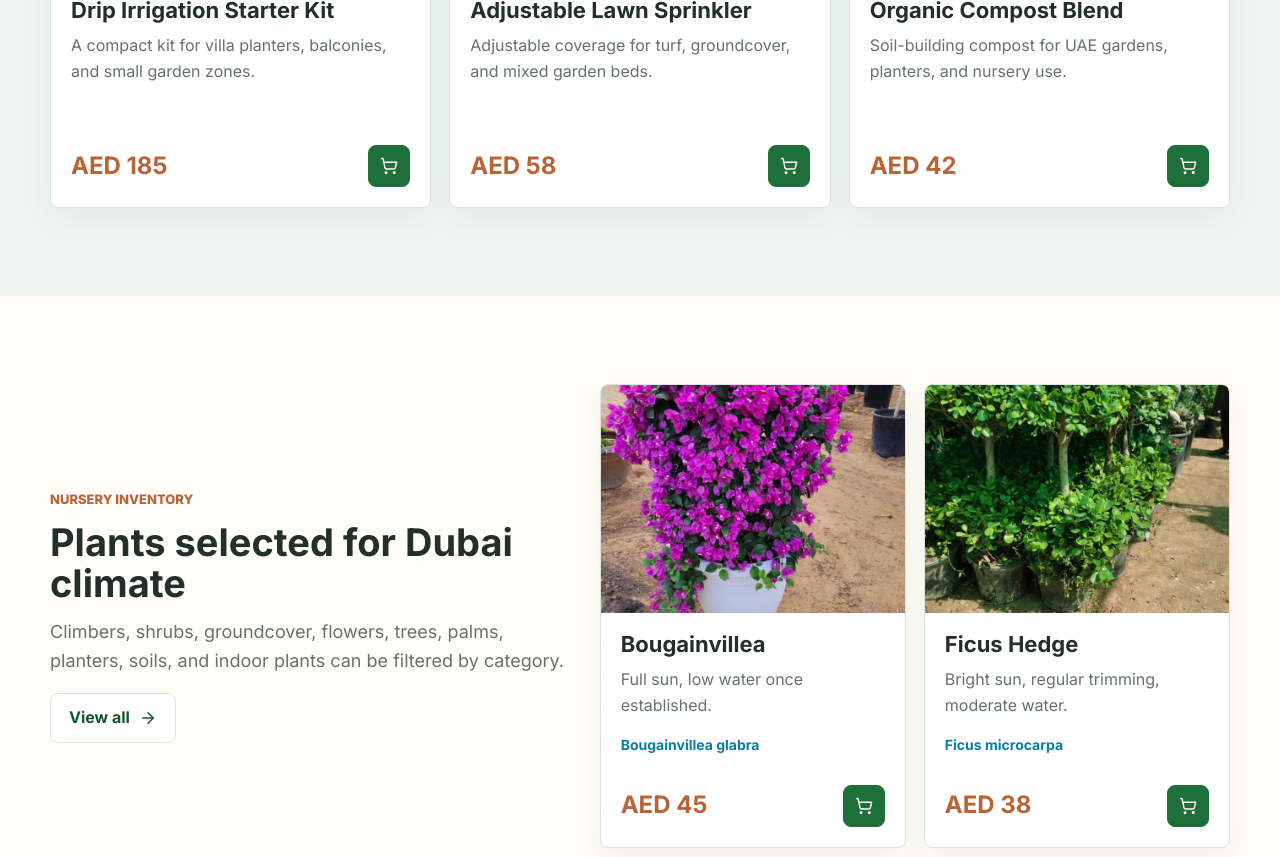
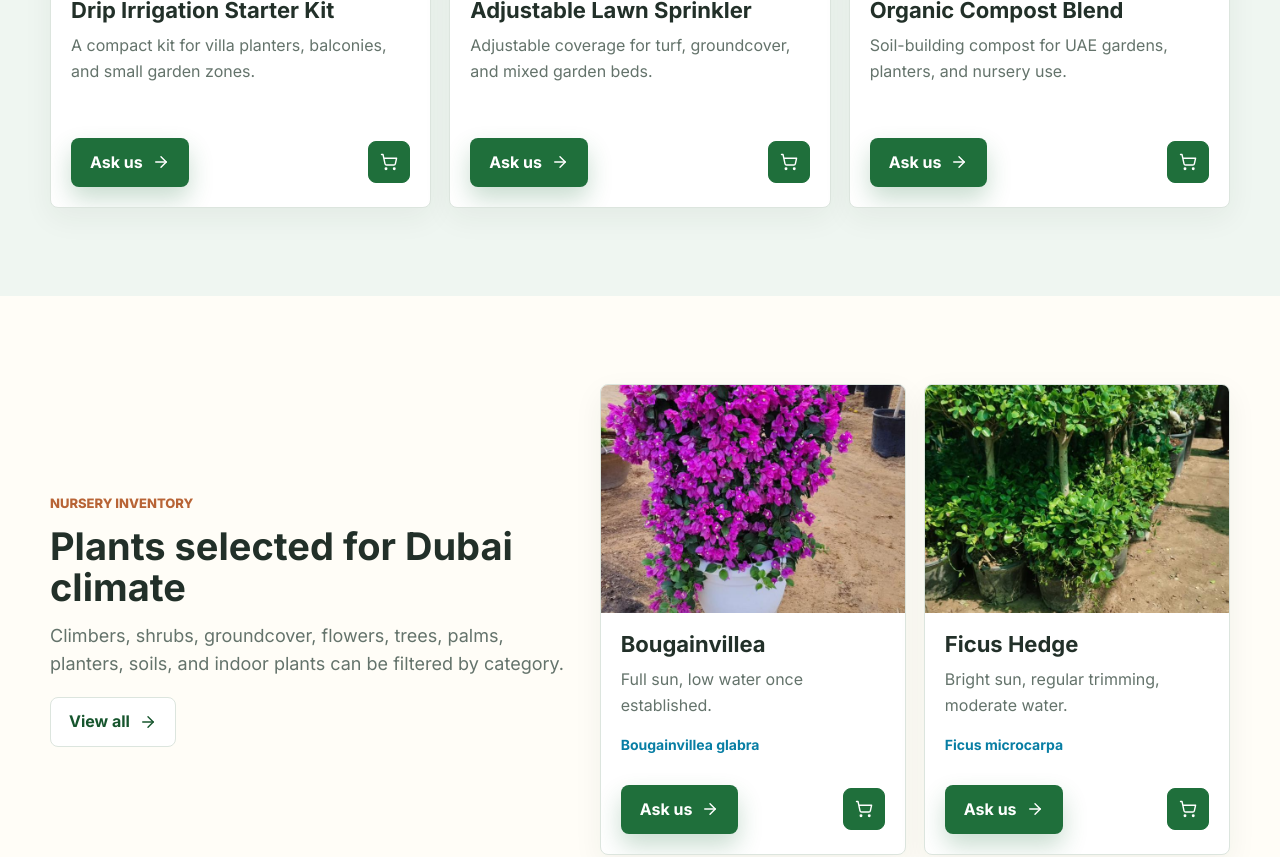
Before and after one commit to Kaiserabbas/edge-agriculture-website, a React (Vite) app: page / in a window 1280 px wide. Shown: the part 2460-3317 px from the top of the page. Built offline with nearby package versions, Linux system fonts and the light colour scheme.

Commit message:
Update price button

```diff
--- /dev/null
+++ b/src/components/AskUsButton.jsx
@@ -0,0 +1,14 @@
+import Icon from './Icon.jsx'
+
+export default function AskUsButton({ className = '' }) {
+  const mrNaseerPhone = '+971 50 2424666'
+  const waNumber = mrNaseerPhone.replace(/\D/g, '')
+  const href = `https://wa.me/${waNumber}`
+
+  return (
+    <a className={`button button-primary ${className}`} href={href} target="_blank" rel="noreferrer">
+      Ask us
+      <Icon name="arrowRight" size={18} />
+    </a>
+  )
+}
--- a/src/components/ProductCard.jsx
+++ b/src/components/ProductCard.jsx
@@ -1,8 +1,9 @@
 import { Link } from 'react-router-dom'
 import { useCart } from '../context/CartContext.jsx'
 import { useLocale } from '../context/LocaleContext.jsx'
-import { formatCurrency } from '../utils.js'
+import AskUsButton from './AskUsButton.jsx'
 import Icon from './Icon.jsx'
+
 
 export default function ProductCard({ product, type = 'product' }) {
   const { addItem } = useCart()
@@ -23,7 +24,7 @@ export default function ProductCard({ product, type = 'product' }) {
         </div>
         {product.botanical && <p className="botanical">{product.botanical}</p>}
         <div className="product-card__footer">
-          <strong>{formatCurrency(product.price)}</strong>
+          <AskUsButton className="product-card__ask" />
           <button
             className="icon-button icon-button--filled"
             type="button"
@@ -43,6 +44,7 @@ export default function ProductCard({ product, type = 'product' }) {
             <Icon name="shoppingCart" size={18} />
           </button>
         </div>
+
       </div>
     </article>
   )
--- a/src/pages/CartPage.jsx
+++ b/src/pages/CartPage.jsx
@@ -4,7 +4,8 @@ import SectionHeader from '../components/SectionHeader.jsx'
 import usePageMeta from '../components/usePageMeta.js'
 import { useCart } from '../context/CartContext.jsx'
 import { useLocale } from '../context/LocaleContext.jsx'
-import { formatCurrency } from '../utils.js'
+import AskUsButton from '../components/AskUsButton.jsx'
+
 
 export default function CartPage() {
   const { items, removeItem, subtotal, updateQuantity } = useCart()
@@ -46,8 +47,8 @@ export default function CartPage() {
                   <img src={item.image} alt={text(item.name)} />
                   <div>
                     <h2>{text(item.name)}</h2>
-                    <p>{formatCurrency(item.price)}</p>
                   </div>
+
                   <div className="quantity-control">
                     <button
                       className="icon-button"
@@ -74,16 +75,13 @@ export default function CartPage() {
               ))}
             </div>
             <aside className="summary-panel">
-              <h2>{label('subtotal')}</h2>
-              <strong>{formatCurrency(subtotal)}</strong>
-              <Link className="button button-primary" to="/checkout">
-                {label('proceedCheckout')}
-                <Icon name="arrowRight" size={18} />
-              </Link>
+              <h2>{label('checkout')}</h2>
+              <AskUsButton />
               <Link className="button button-secondary" to="/products">
                 {label('continueShopping')}
               </Link>
             </aside>
+
           </div>
         )}
       </div>
--- a/src/pages/CheckoutPage.jsx
+++ b/src/pages/CheckoutPage.jsx
@@ -5,7 +5,8 @@ import SectionHeader from '../components/SectionHeader.jsx'
 import usePageMeta from '../components/usePageMeta.js'
 import { useCart } from '../context/CartContext.jsx'
 import { useLocale } from '../context/LocaleContext.jsx'
-import { formatCurrency } from '../utils.js'
+import AskUsButton from '../components/AskUsButton.jsx'
+
 
 export default function CheckoutPage() {
   const [sent, setSent] = useState(false)
@@ -74,8 +75,8 @@ export default function CheckoutPage() {
             </form>
 
             <aside className="summary-panel">
-              <h2>{label('subtotal')}</h2>
-              <strong>{formatCurrency(subtotal)}</strong>
+              <h2>{label('checkout')}</h2>
+              <AskUsButton />
               <p>
                 {text({
                   en: 'Payment gateway, COD, and shipping rules can be connected in the next backend phase.',
@@ -83,6 +84,7 @@ export default function CheckoutPage() {
                 })}
               </p>
             </aside>
+
           </div>
         )}
       </div>
--- a/src/pages/ProductDetailPage.jsx
+++ b/src/pages/ProductDetailPage.jsx
@@ -5,7 +5,8 @@ import usePageMeta from '../components/usePageMeta.js'
 import { useCart } from '../context/CartContext.jsx'
 import { useLocale } from '../context/LocaleContext.jsx'
 import { productCategories, products } from '../data/siteContent.js'
-import { formatCurrency } from '../utils.js'
+import AskUsButton from '../components/AskUsButton.jsx'
+
 
 export default function ProductDetailPage() {
   const { productId } = useParams()
@@ -41,7 +42,10 @@ export default function ProductDetailPage() {
             </Link>
             <h1>{text(product.name)}</h1>
             <p>{text(product.description)}</p>
-            <strong className="detail-price">{formatCurrency(product.price)}</strong>
+            <div className="detail-ask">
+              <AskUsButton />
+            </div>
+
             <ul className="check-list">
               {product.specs.map((spec) => (
                 <li key={text(spec)}>
@@ -51,7 +55,7 @@ export default function ProductDetailPage() {
               ))}
             </ul>
             <button
-              className="button button-primary"
+              className="button button-secondary"
               type="button"
               onClick={() =>
                 addItem({
@@ -68,6 +72,7 @@ export default function ProductDetailPage() {
               {label('addToCart')}
               <Icon name="shoppingCart" size={18} />
             </button>
+
           </div>
         </div>
       </section>
```
